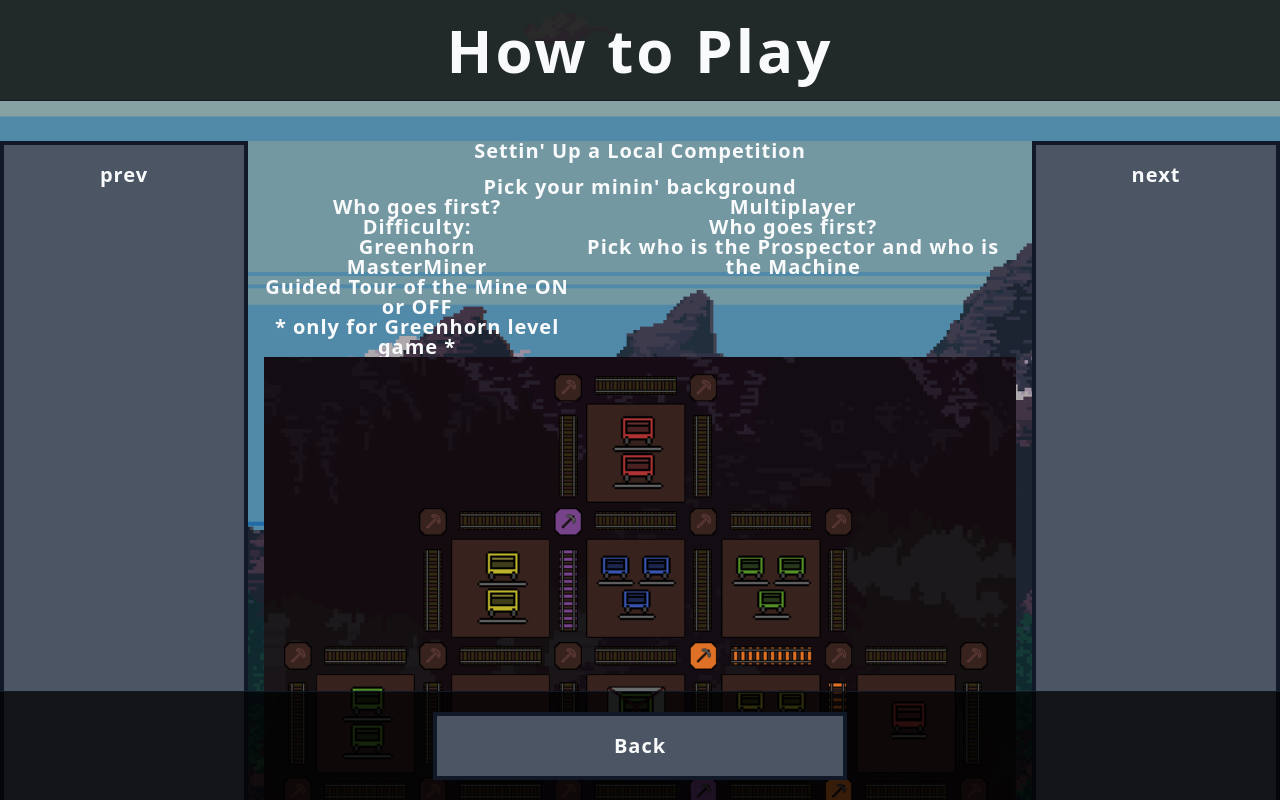
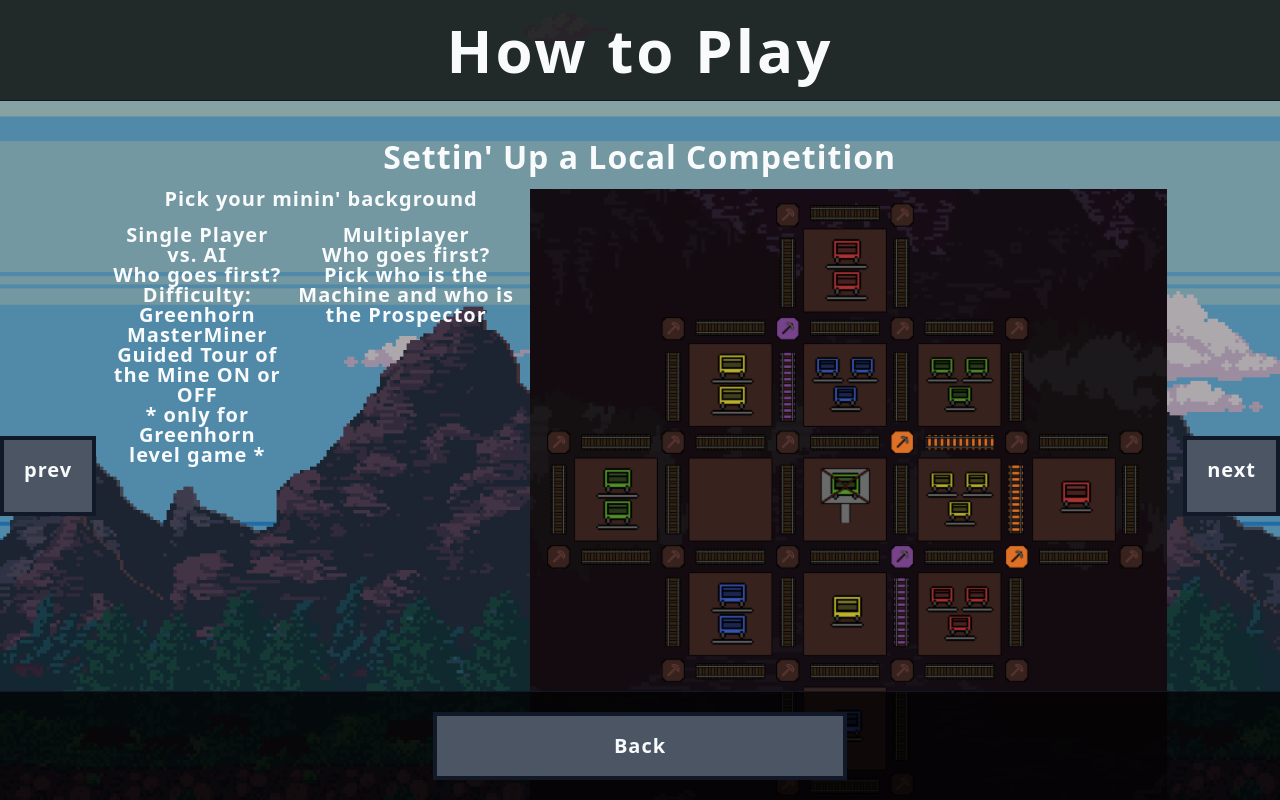
Before and after one commit to hugginsio/capstone_seven, an Angular app: page /menu/help in a window 1280 px wide. Both pictures are taken after a click on the element "next". Shown: the top 800 px of the page. Built offline with nearby package versions, Linux system fonts and the light colour scheme.

Commit message:
formatting - flex

```diff
--- a/src/app/shared/components/help-slideshow/help-slideshow.component.html
+++ b/src/app/shared/components/help-slideshow/help-slideshow.component.html
@@ -1,4 +1,5 @@
 <div class="flex space-between w-full justify-center h-full" id="help-slideshow-container">
+  <div class = "flex items-center">
   <div class="menu-btn" (click)="decrementSlides()">
     prev
   </div>
@@ -7,7 +8,7 @@
     <div class="flex flex-col space-y-4" *ngIf="currentSlide === 1">
       <h1>MasterMine</h1>
       <div class="flex space-between w-full">
-        <div>
+        <div class="flex flex-col space-y-4">
           <p>Howdy partners! Welcome to the MasterMines.
             Here y'all compete in the rush to get rich quick by layin' rails and pickin' sites before your competitors do the same.</p>
           <p>Here in Peppermint Junction we have a classic match of Miner vs. Machine.
@@ -22,10 +23,10 @@
     <div class="flex flex-col space-y-4" *ngIf="currentSlide === 2">
       <h1>Settin' Up a Local Competition</h1>
       <div class="flex space-between w-full">
-        <div class="flex flex-col">
-          <p>Pick your minin' background</p>
+        <div class="flex flex-col space-y-4">
+          <p>Pick your minin' background<br></p>
           <div class="flex space-between">
-            <div><p>Who goes first? <br>
+            <div><p>Single Player vs. AI</p><p>Who goes first?
             Difficulty:</p>
             <ul>
               <li>Greenhorn</li>
@@ -37,12 +38,12 @@
             <div>
               <p>Multiplayer</p>
               <p>Who goes first?</p>
-              <p>Pick who is the Prospector and who is the Machine</p>
+              <p>Pick who is the Machine and who is the Prospector</p>
             </div>
         </div>
-        <div>
-          <img src="/assets/help/testBoard.png"/>
-        </div>
+      </div>
+      <div>
+        <img src="/assets/help/testBoard.png"/>
       </div>
     </div>
     </div>
@@ -51,9 +52,9 @@
     <div class="flex flex-col space-y-4" *ngIf="currentSlide === 3">
       <h1>Settin' Up the Mine</h1>
       <div class="flex space-between w-full">
-        <div>
+        <div class = "flex flex-col space-y-4">
           <p>Choose random to shuffle the mine sites for a random game
-            or pick your own arrangement </p>
+            or pick your own arrangement</p>
           <p>Enter in your mine configuration just like it has below
                and make sure each o’ these letter/number pairings
                come up just once in the list</p>
@@ -124,7 +125,7 @@
     <div class="flex flex-col space-y-4" *ngIf="currentSlide === 6">
       <h1>Startin' the Game</h1>
       <div class="flex space-between w-full">
-        <div>
+        <div class="flex flex-col space-y-4">
           <p>Each of y’all gets 2 pairs of your team’s mining markers and tracks at the start of the duel.</p>
             <p>Miner 1 places one axe and a connecting track for the starting turn anywhere in the mine.</p>
             <p>To keep things fair and square we do a little do-si-do in the set up turns like we explained above,
@@ -139,7 +140,7 @@
     <div class="flex flex-col space-y-4" *ngIf="currentSlide === 7">
       <h1>Helpful Hints</h1>
       <div class="flex space-between w-full">
-        <div>
+        <div class="flex flex-col space-y-4">
           <p>Only in these startin’ turns can your pair be placed not in connection with the other pair.</p>
           <p>If y’all ever be regrettin’ your turn, just hit undo!</p>
           <p>Once you’ve settled your mind a bit, just hit “End Turn” to carry on the game.</p>
@@ -153,7 +154,7 @@
     <div class="flex flex-col space-y-4" *ngIf="currentSlide === 8">
       <h1>Start of Each Turn</h1>
       <div class="flex space-between w-full">
-        <div>
+        <div class="flex flex-col space-y-4">
           <p>Let the games begin! Now y’all have freedom to place
             whatever you can afford in the mine.
             Rotatin’ back n forth and hittin’ “End Turn”
@@ -172,7 +173,7 @@
     <div class="flex flex-col space-y-4" *ngIf="currentSlide === 9">
       <h1>Building Your Operation</h1>
       <div class="flex space-between w-full">
-        <div>
+        <div class="flex flex-col space-y-4">
           <p>Now that y’all got two startin’ points to your mining operation
             you can build rails and place mining markers off either
             of your startin’ points.</p>
@@ -187,7 +188,7 @@
     <div class="flex flex-col space-y-4" *ngIf="currentSlide === 10">
       <h1>All Tuckered Out</h1>
       <div class="flex space-between w-full">
-        <div>
+        <div class="flex flex-col space-y-4">
           <p>
             Now them gems is limited in our mine here and only
             a certain amount can be mined per turn, as indicated
@@ -214,7 +215,7 @@
     <div class="flex flex-col space-y-4" *ngIf="currentSlide === 11">
       <h1>Claimin' a Site</h1>
       <div class="flex space-between w-full">
-        <div>
+        <div class="flex flex-col space-y-4">
           <p>
             Stake your claim for exclusive minin’ rights by
             formin’ a perimeter of your rail track around one
@@ -301,7 +302,7 @@
     <div class="flex flex-col space-y-4" *ngIf="currentSlide === 13">
       <h1>How To Win</h1>
       <div class="flex space-between w-full">
-        <div>
+        <div class="flex flex-col space-y-4">
           <p>
             First miner to 10 points wins!
           </p>
@@ -325,7 +326,7 @@
     <div class="flex flex-col space-y-4" *ngIf="currentSlide === 14">
       <h1>Options Menu</h1>
       <div class="flex space-between w-full">
-        <div>
+        <div class="flex flex-col space-y-4">
           <p>
             Go here to look at all our nifty features
             in the mine. We got options to change the look
@@ -344,7 +345,7 @@
           <img src="/assets/help/testBoard.png"/>
         </div>
       </div>
-      <p>Looks like you're all ready to go! Good luck down there, Miner!</p>
+      <p>Looks like you're all ready to go! Good luck, Miner!</p>
     </div>
 
   </div>
@@ -353,3 +354,4 @@
     next
   </div>
 </div>
+</div>
--- a/src/app/shared/components/help-slideshow/help-slideshow.component.scss
+++ b/src/app/shared/components/help-slideshow/help-slideshow.component.scss
@@ -1,5 +1,14 @@
 @layer components {
   .menu-btn {
     @apply p-5 bg-gray-600 border-4 border-gray-900 w-1/3 cursor-pointer hover:border-gray-300 focus:outline-none transition-colors duration-100;
+    height: 80px;
+    width: 100px;
   }
+
+
 }
+
+h1 {
+  font-weight: bold;
+  font-size: xx-large;
+}
--- a/src/app/shared/components/help-slideshow/help-slideshow.component.ts
+++ b/src/app/shared/components/help-slideshow/help-slideshow.component.ts
@@ -14,10 +14,16 @@ export class HelpSlideshowComponent {
   constructor() { }
 
   decrementSlides(): void {
-    this.currentSlide--;
+    if (this.currentSlide > 1)
+    {
+      this.currentSlide--;
+    }
   }
 
   incrementSlides(): void {
-    this.currentSlide++;
+    if (this.currentSlide < 14)
+    {
+      this.currentSlide++;
+    }
   }
 }
```
